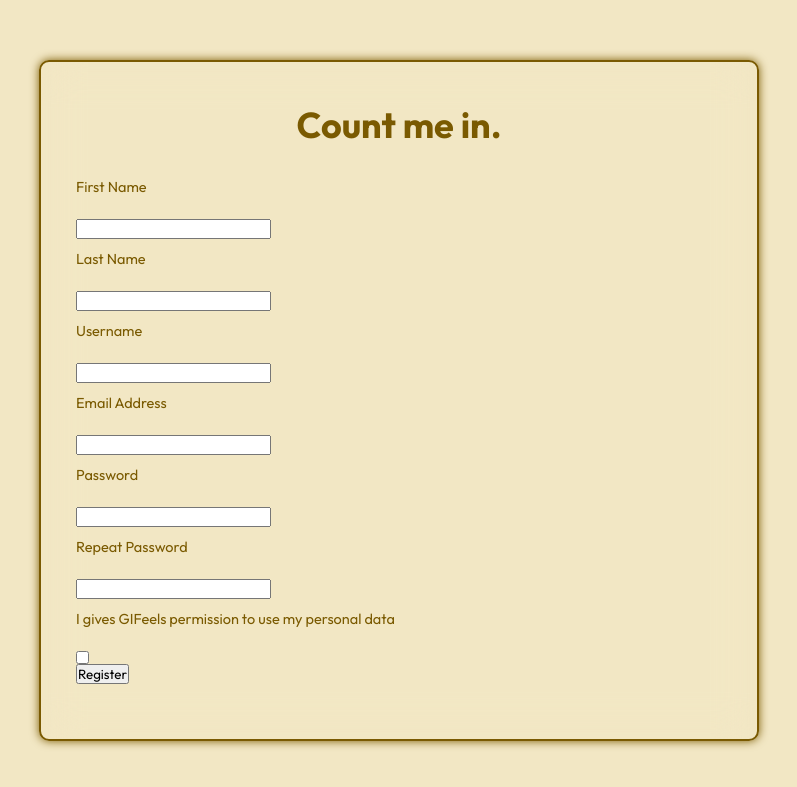
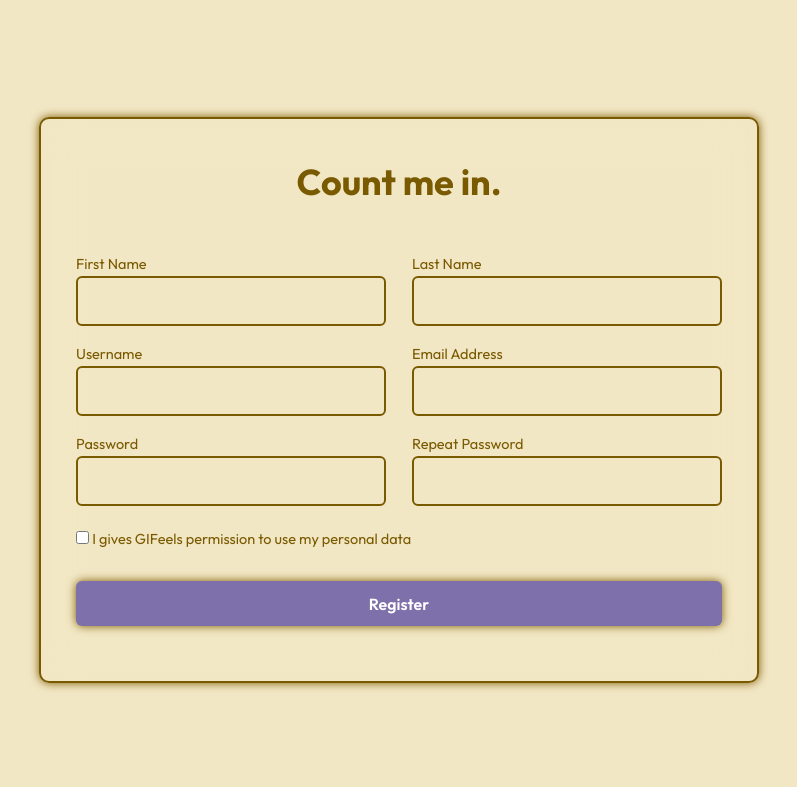
Before and after one commit to lyscodes/CFG_Software_2_4, a Flask app: page /register in a window 1280 px wide. Shown: the top 787 px of the page, without its empty margins (241-1038 px from the left). Run offline with Flask 3, Linux system fonts and the light colour scheme; some libraries are stand-ins or nearby versions.

Commit message:
reinstated the css on  the register page

```diff
--- a/static/css/register-page.css
+++ b/static/css/register-page.css
@@ -44,7 +44,7 @@ body {
     position: relative;
     width: 48%;
     height: 50px;
-    margin: 13px 0;
+    margin: 20px 0px;
 }
 
 .input-box .input-field input {
@@ -57,6 +57,8 @@ body {
     color: #7A5A01;
     border-radius: 6px;
     padding: 15px 15px 15px 40px;
+    margin-top: -20px;
+
 }
 
 .input-box .input-field input::placeholder {
@@ -66,9 +68,10 @@ body {
 .input-box .input-field i {
     position: absolute;
     left: 15px;
-    top: 50%;
+    top: 60%;
     transform: translateY(-50%);
     font-size: 20px;
+
 }
 
 .wrapper label {
@@ -77,12 +80,13 @@ body {
     margin: 10px 0 23px;
 }
 
-.wrapper label input {
+.check-box {
     accent-color: #7A5A01;
     margin-right: 5px;
+    margin-top: 25px;
 }
 
-.wrapper .btn {
+.wrapper .btn #save-entry-btn {
     width: 100%;
     height: 45px;
     background: #7E70AA;
@@ -94,6 +98,7 @@ body {
     cursor: pointer;
     font-size: 16px;
     font-weight: 600;
+    margin-top: 10px;
 }
 
 @media (max-width: 576px) {
--- a/templates/register.html
+++ b/templates/register.html
@@ -1,46 +1,76 @@
-<title> Register </title>
-
+<title>Register</title>
 
 {% block style %}
 <!-- to do: add stylesheet <link> here -->
 <link rel="stylesheet" href="../static/css/register-page.css" />
 
 <!--font-->
-      <link rel="preconnect" href="https://fonts.googleapis.com">
-      <link rel="preconnect" href="https://fonts.gstatic.com" crossorigin>
-      <link href="https://fonts.googleapis.com/css2?family=Outfit:wght@100..900&display=swap" rel="stylesheet">
-{% endblock %}
+<link rel="preconnect" href="https://fonts.googleapis.com" />
+<link rel="preconnect" href="https://fonts.gstatic.com" crossorigin />
+<link
+  href="https://fonts.googleapis.com/css2?family=Outfit:wght@100..900&display=swap"
+  rel="stylesheet"/>
 
+{% endblock %} {% block main %}
 
-{% block main %}
-  <div>
-    {% with messages = get_flashed_messages() %} {% if messages %} {% for
-    message in messages %}
+<div class ="flash">
+  {% with messages = get_flashed_messages() %} {% if messages %} {% for message
+  in messages %}
   <span id="error">{{ message }}</span>
   {% endfor %} {% endif %} {% endwith %}
 </div>
+
 <div class="wrapper">
   {% from "_formhelpers.html" import render_field %}
   <form method="POST" id="RegisterForm" action="">
+
     <h1>Count me in.</h1>
-  <dl>
+
+    <dl class="input-box">
+
+      <div class="input-field">
         {{ render_field(form.FirstName) }}
+      </div>
+
+      <div class="input-field">
         {{ render_field(form.LastName) }}
+      </div>
+
+      <div class="input-field">
         {{ render_field(form.Username) }}
+      </div>
+
+      <div class="input-field">
         {{ render_field(form.email) }}
+      </div>
+
+      <div class="input-field">
         {{ render_field(form.password) }}
+      </div>
+
+      <div class="input-field">
         {{ render_field(form.confirm) }}
-      {{ render_field(form.accept_tos) }}
+      </div>
+
+      <div class="check-box">
+        {{ form.accept_tos }}
+        <label for="accept_tos">
+          I gives GIFeels permission to use my personal data
+        </label>
+
+      </div>
     </dl>
+
+    <div class="btn">
       <button type="submit" value="submit" id="save-entry-btn">Register</button>
+    </div>
   </form>
 </div>
 
+{% endblock %} {% block script %}
+<!-- to do: add any script for the register page here (if needed) -->
+<link
+  href="https://unpkg.com/boxicons@2.1.4/css/boxicons.min.css"
+  rel="stylesheet"
+/>
 {% endblock %}
-
-
-
-{% block script %}
-<!-- to do: add any script for the register page here (if needed) -->
-<link href='https://unpkg.com/boxicons@2.1.4/css/boxicons.min.css' rel='stylesheet'>
-{% endblock %}
```
Lines whose indentation alone changed are shown as unchanged.
